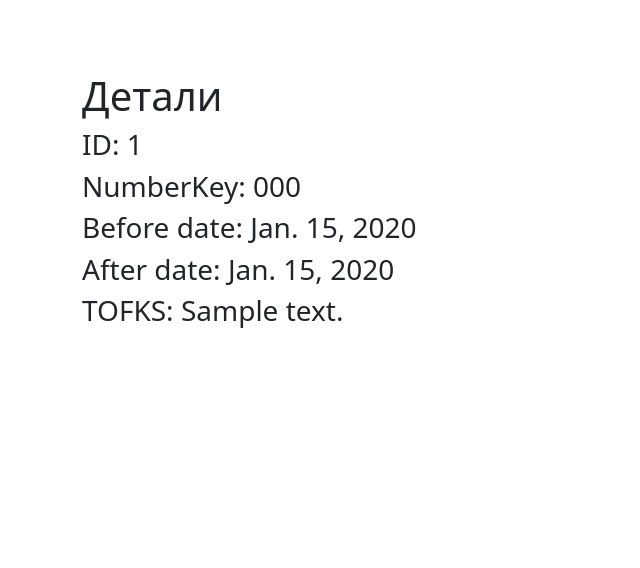
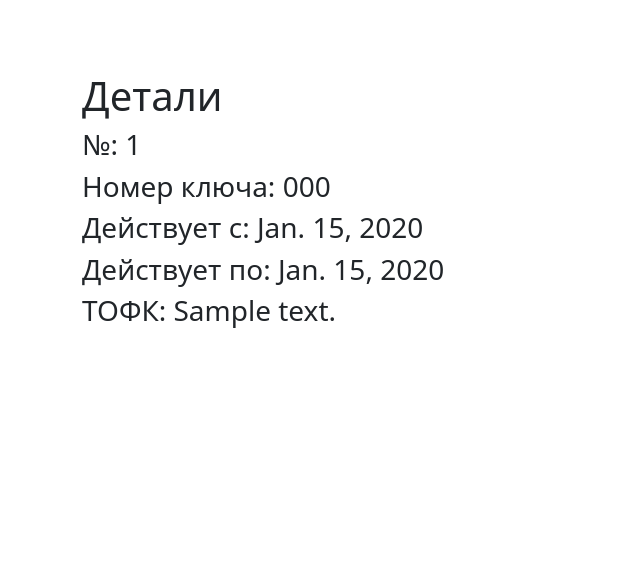
Before and after one commit to ShilkinYuV/ois, a Django app: page /yantar/1/ in a window 1280 px wide. Shown: the part 56-624 px from the top of the page, without its empty margins (0-640 px from the left). Run offline with Django 3.2, Linux system fonts and the light colour scheme; tables that the repository leaves empty hold one stand-in row (values such as "Sample post"); some libraries are stand-ins or nearby versions.

Commit message:
details tofk

```diff
--- a/portal-project/yantar/templates/yantar/details.html
+++ b/portal-project/yantar/templates/yantar/details.html
@@ -6,10 +6,10 @@
 <br>
 <div class="container pt-5">
 <h1>Детали</h1>
-<h3>ID: {{certres.id}}</h3>
-<h3>NumberKey: {{certres.numberkey}}</h3>
-<h3>Before date: {{certres.beforedate}}</h3>
-<h3>After date: {{certres.afterdate}}</h3>
-<h3>TOFKS: {{certres.commentary}}</h3>
+<h3>№: {{certres.id}}</h3>
+<h3>Номер ключа: {{certres.numberkey}}</h3>
+<h3>Действует с: {{certres.beforedate}}</h3>
+<h3>Действует по: {{certres.afterdate}}</h3>
+<h3>ТОФК: {{certres.commentary}}</h3>
 </div>
 {% endblock %}
```
